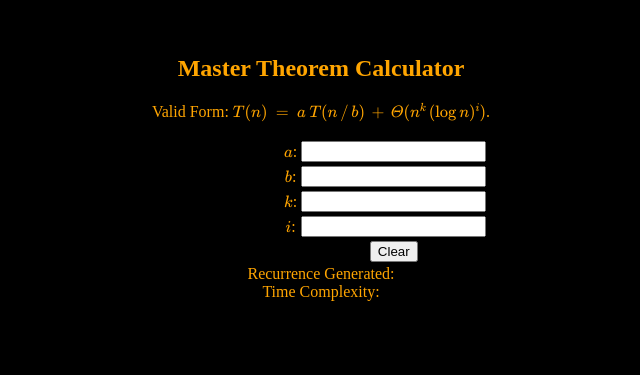
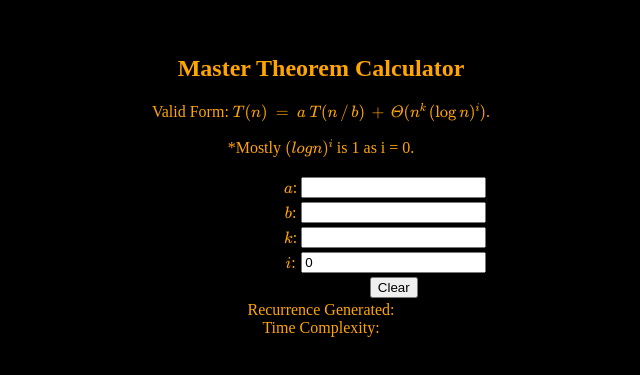
Before and after one commit to RiturajGupta21/MTC, a plain HTML site: page index.html in a window 1280 px wide. Shown: the part 205-580 px from the top of the page, without its empty margins (319-959 px from the left). Drawn offline with nearby package versions, Linux system fonts and the light colour scheme; some packages are replaced by stand-ins of ours; a script that the page names is missing.

Commit message:
Default value of i

```diff
--- a/index.html
+++ b/index.html
@@ -42,6 +42,7 @@
             <h2>Master Theorem Calculator</h2>
             <p>Valid Form:<span> </span>\(T(n) \: = \: a \: T(n \, / \, b)
                 \, + \, Θ(n^k \, (\log n)^i)\).</p>
+            <p>*Mostly \((log n)^i\) is 1 as i = 0. </p>
             <form class="centerform">
                 <table>
                     <tbody>
@@ -59,7 +60,7 @@
                         </tr>
                         <tr>
                             <td><label for="i">\(i\):</label></td>
-                            <td><input type="number" id="i" oninput="app.calculate();" /></td>
+                            <td><input type="number" id="i" value="0" oninput="app.calculate();" /></td>
                         </tr>
                         <tr>
                             <td></td>
```
